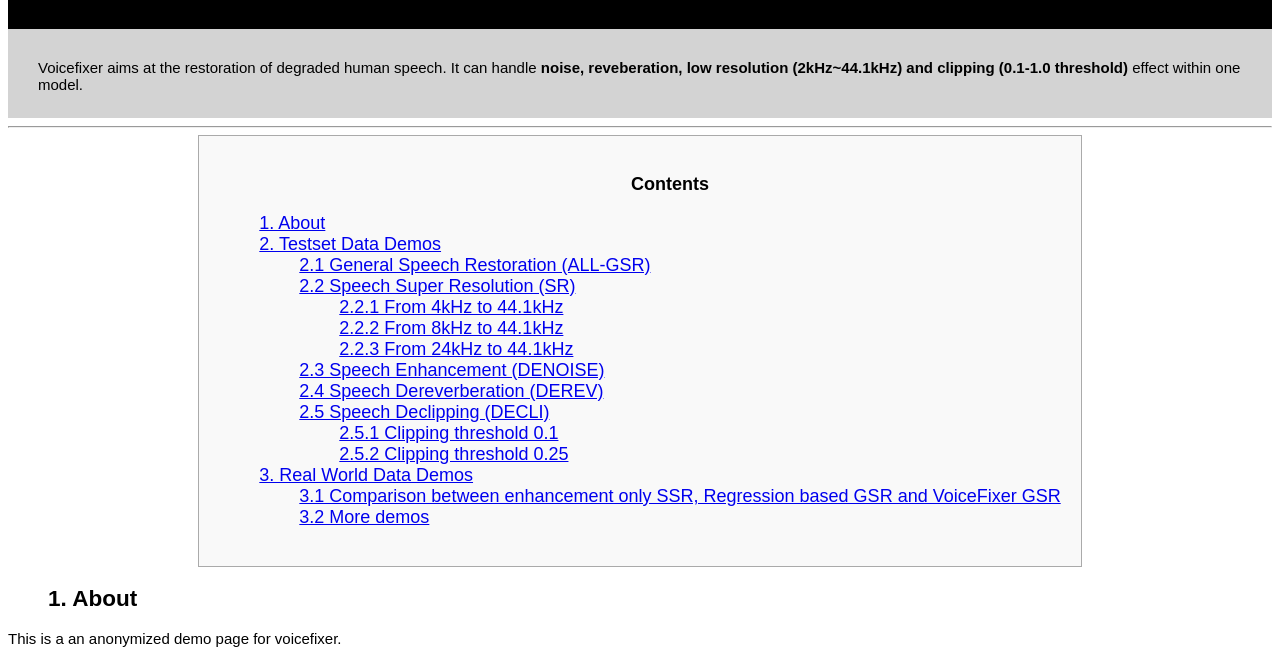
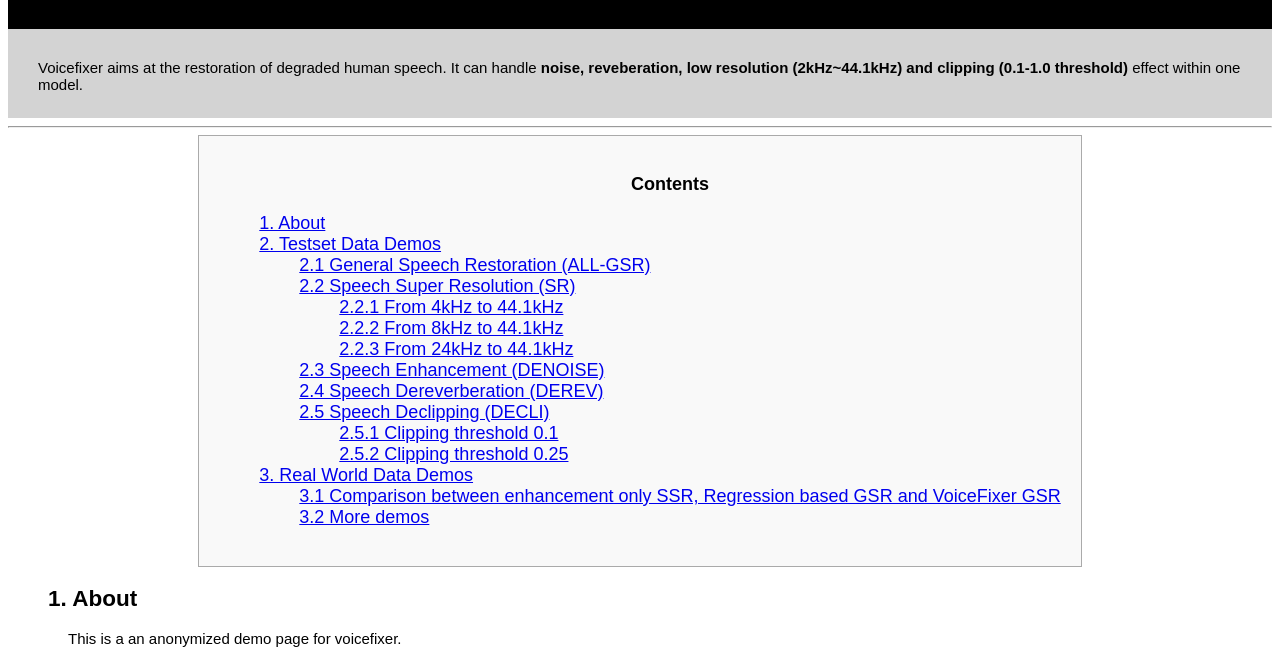
Before and after one commit to haoheliu/demopage-voicefixer, a plain HTML site: page index.html in a window 1280 px wide. Shown: the part 108-769 px from the top of the page. Drawn offline with Linux system fonts and the light colour scheme.

Commit message:
update demo page

```diff
--- a/index.html
+++ b/index.html
@@ -186,7 +186,7 @@
 </div>
 
 <h2 id="head_1">1. About </h2>
-This is a an anonymized demo page for voicefixer.
+<p>This is a an anonymized demo page for voicefixer.</p>
 <!-- <div style="margin-left: 50px;">
     <ul>
         <li>The link to our preprint version paper: <a href="https://arxiv.org/abs/2109.13731">https://arxiv.org/abs/2109.13731</a>.</li>
```
